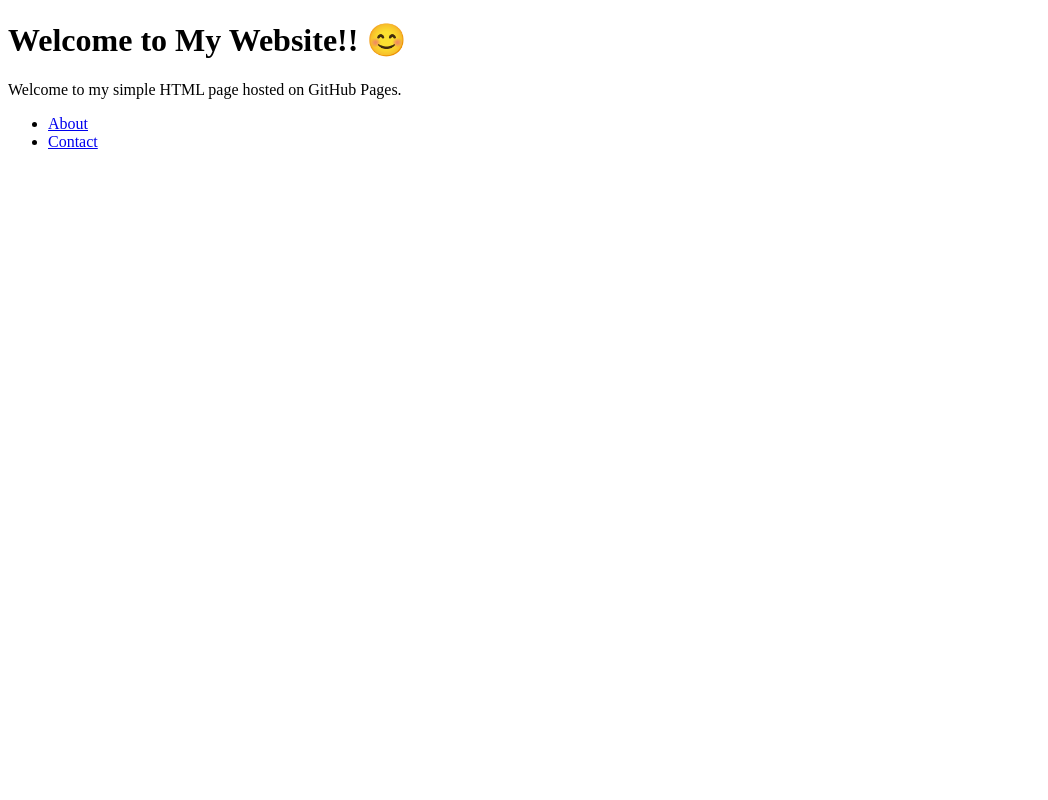
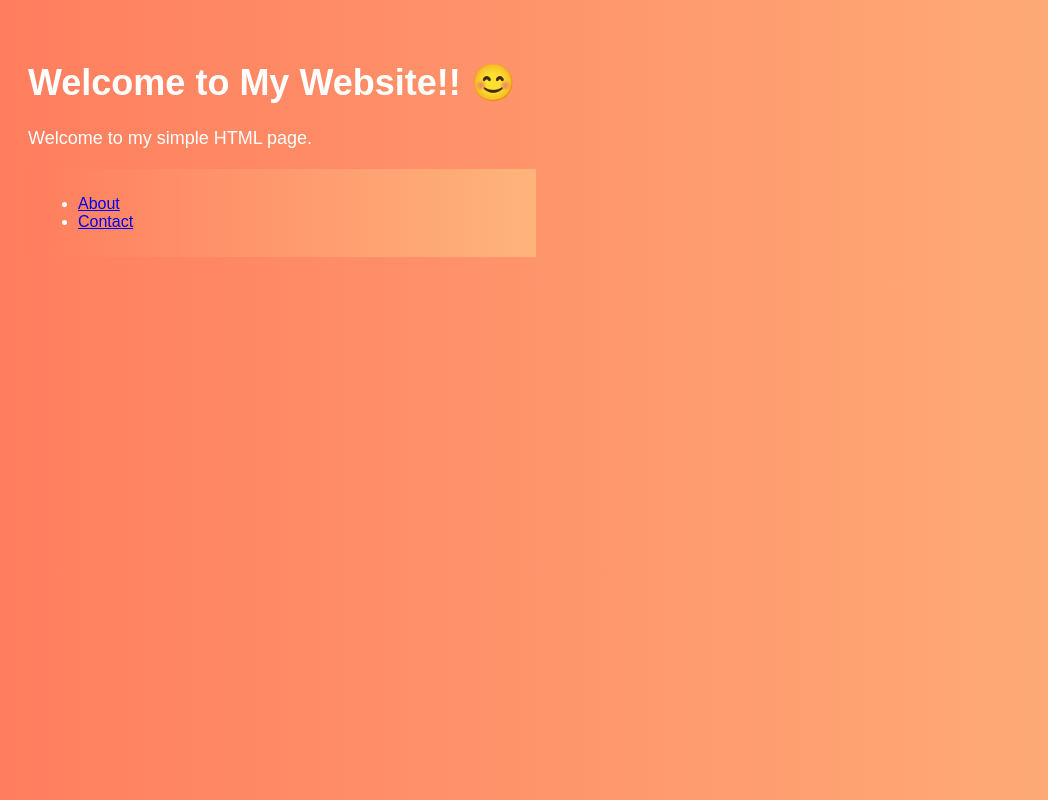
Before and after one commit to shiotahelo/hello-world-html, a plain HTML site: page index.html in a window 1280 px wide. Shown: the whole page, without its empty margins (0-1048 px from the left). Drawn offline with Linux system fonts and the light colour scheme.

Commit message:
Applied CSS style to "About" and "Contact" sections

```diff
--- a/index.html
+++ b/index.html
@@ -1,16 +1,23 @@
 <!DOCTYPE html>
 <html lang="en">
-<head>
+<body>
+    <div class="container">
+        <header>
+            <link rel="stylesheet" href="style.css">
             <meta charset="UTF-8">
             <meta name="viewport" content="width=device-width, initial-scale=1.0">
             <title>Welcome Page</title>
-</head>
-<body>
+        </header>
+        <main>
             <h1>Welcome to My Website!! 😊</h1>
-    <p>Welcome to my simple HTML page hosted on GitHub Pages.</p>
+            <p>Welcome to my simple HTML page.</p>
+        <main>
+        <footer>
             <ul>
                 <li><a href="about.html">About</a></li>
                 <li><a href="contact.html">Contact</a></li>
             </ul>
+        </footer>
+    <div>
 </body>
 </html>
--- /dev/null
+++ b/style.css
@@ -0,0 +1,36 @@
+/* General page styling */
+body {
+    background: linear-gradient(to right, #ff7e5f, #feb47b);
+    color: white;
+    font-family: Arial, sans-serif;
+    text-align: left;
+    padding: 20px;
+}
+
+/* Ensuring layout alignment */
+.container {
+    display: flex;
+    flex-direction: column; /* Align content vertically */
+    align-items: flex-start; /* Align content to the left */
+}
+
+/* Style for the header */
+header {
+    font-size: 24px;
+    font-weight: bold;
+}
+
+/* Style for main content */
+main {
+    margin-top: 10px; /* Creates space below header */
+    font-size: 18px;
+}
+
+/* Style for About and Contact sections */
+footer {
+   background: linear-gradient(to right, #ff7e5f, #feb47b); /* Apply the same gradient */
+   padding: 10px;
+   width: 100%; /* Ensure it spans the full width */
+   margin-top: 20px;
+   font-size: 16px;
+}
```
Also changed, not shown: about.html (+16 -8 lines), contact.html (+11 -3 lines). Lines whose indentation alone changed are shown as unchanged.
